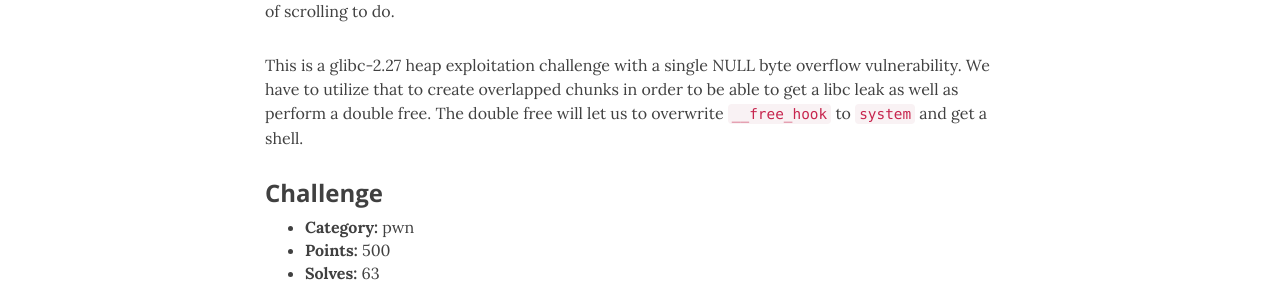
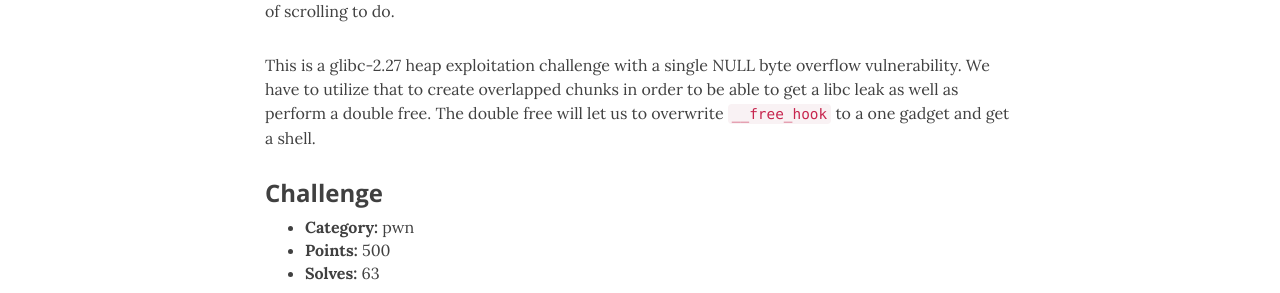
Before and after one commit to farazsth98/farazsth98.github.io, a Jekyll site: the page built from _posts/2019-10-12-picoctf-2019-heap-challs.markdown, in a window 1280 px wide and 900 px high, scrolled down 550 px. Shown: the part 157-450 px from the top of the window. Built offline with Jekyll 4.4.1, drawn with Linux system fonts in a browser that asks for light colours; nearby versions of some CDN libraries.

Commit message:
Fixed typo

```diff
--- a/_posts/2019-10-12-picoctf-2019-heap-challs.markdown
+++ b/_posts/2019-10-12-picoctf-2019-heap-challs.markdown
@@ -25,7 +25,7 @@ Please use the links below to jump straight to whichever challenge you want to h
 
 Disclaimer: This writeup goes into extreme detail, so if you want to instead have a look at `zero_to_hero` or `sice_cream`, I'd suggest clicking to those from above. Otherwise you'll have a lot of scrolling to do.
 
-This is a glibc-2.27 heap exploitation challenge with a single NULL byte overflow vulnerability. We have to utilize that to create overlapped chunks in order to be able to get a libc leak as well as perform a double free. The double free will let us to overwrite `__free_hook` to `system` and get a shell.
+This is a glibc-2.27 heap exploitation challenge with a single NULL byte overflow vulnerability. We have to utilize that to create overlapped chunks in order to be able to get a libc leak as well as perform a double free. The double free will let us to overwrite `__free_hook` to a one gadget and get a shell.
 
 ### **Challenge**
 
```
